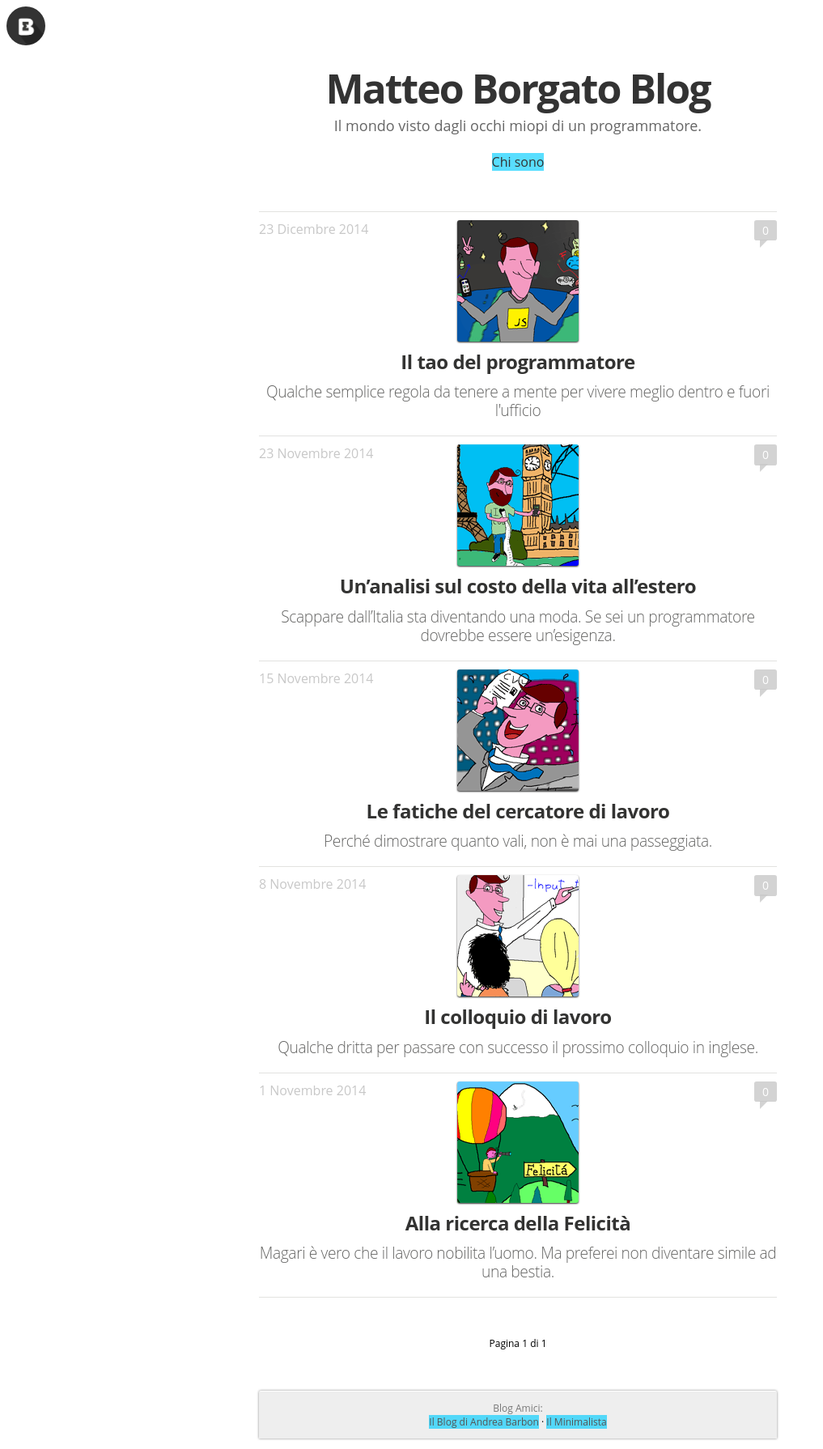
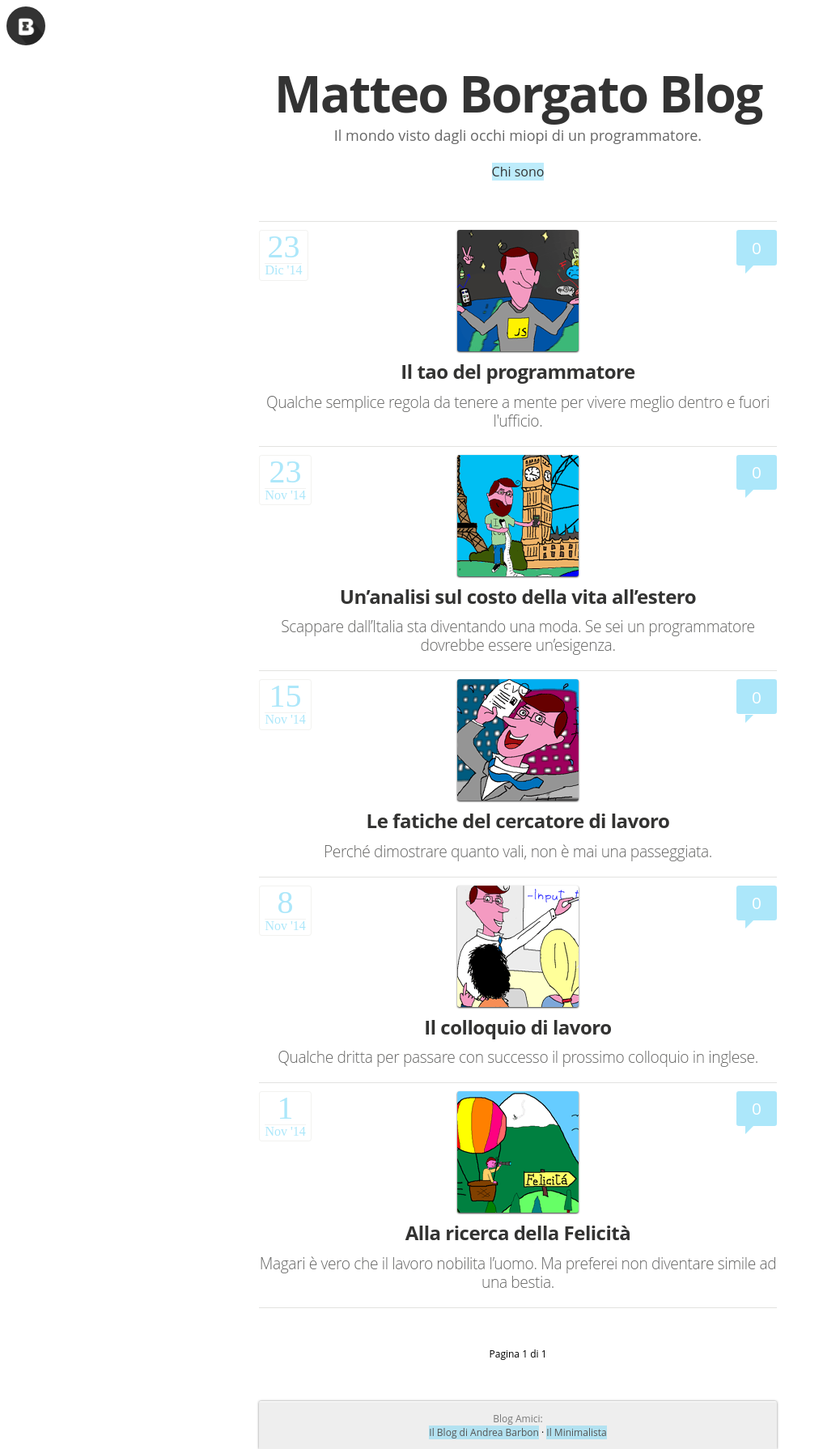
Before and after one commit to borgateo/blog, a Jekyll site: the page built from index.html, in a window 1280 px wide. Shown: the whole page at 81% size, without its empty margins (0-1017 px from the left). Built offline with Jekyll 4.4.1, drawn with Linux system fonts in a browser that asks for light colours; some web fonts are replaced; Markdown is read by kramdown in place of the engine named in the settings; a script that is not in the unit is left out; the list of posts is cut into pages by our own code; comment, search, counter and statistics services are not loaded.

Commit message:
update bottom bg

```diff
--- a/_config.yml
+++ b/_config.yml
@@ -9,7 +9,7 @@ email:
 #blog logo
 logo: "/assets/images/logoMB.png"
 # blog cover
-cover: "/assets/images/desktop.jpg"
+cover: "/assets/images/lavorando.jpg"
 
 name: "Matteo Borgato"
 author: "Matteo Borgato"
--- a/assets/css/main.css
+++ b/assets/css/main.css
@@ -186,7 +186,7 @@ body {
 a {
   color: #333;
   text-decoration: none;
-  background-color: rgba(0, 204, 255, 0.65); }
+  background-color: rgba(90, 207, 245, 0.4); }
 
 .logo-readium {
   position: fixed;
@@ -253,12 +253,12 @@ a {
   .blog-header .blog-title {
     margin: 0;
     padding: 84px 16px 8px;
-    font-size: 50px;
+    font-size: 3.9em;
     text-align: center;
     font-weight: 700;
     letter-spacing: -2px;
     outline: 0;
-    line-height: 50px;
+    line-height: 1;
     word-break: break-word;
     color: #333; }
   .blog-header .blog-description {
@@ -327,27 +327,40 @@ a {
       font-size: 14px; }
     .content article .post-meta-index {
       position: absolute;
-      color: #c8c8c8; }
-    .content article .disqus-comment-count {
-      height: 1.8em;
-      width: 2em;
-      line-height: 1.8;
-      font-size: 14px;
-      background: rgba(200, 200, 200, 0.8);
+      color: #c8c8c8;
+      padding: 0 0.4em 0.2em 0.4em;
+      background-color: #FFF;
+      line-height: 1;
+      border-radius: 0.2em;
+      border: 1px solid #f2f2f0;
+      text-align: center;
+      font-family: Linux Libertine;
+      color: rgba(90, 207, 245, 0.5); }
+      .content article .post-meta-index span {
+        display: block; }
+      .content article .post-meta-index .day {
+        font-size: 2.5em;
+        border-bottom: 1px solid #f2f2f0; }
+    .content article .comments-bubble {
+      line-height: 1;
+      background: rgba(90, 207, 245, 0.5);
       position: absolute;
       right: 0;
+      padding: 0.7em 1.2em;
       border-radius: 0.2em;
       color: #FFF; }
-    .content article .disqus-comment-count::after {
+      .content article .comments-bubble span {
+        font-size: 1.3em; }
+    .content article .comments-bubble::after {
       border-left: 0 none;
       border-right: 10px solid transparent;
-      border-top: 10px solid rgba(200, 200, 200, 0.8);
+      border-top: 10px solid rgba(90, 207, 245, 0.5);
       content: "";
+      position: absolute;
       height: 0;
-      left: 7px;
-      position: absolute;
-      top: 24px;
-      width: 0; }
+      width: 0;
+      left: 0.7em;
+      top: 2.7em; }
 
 .container.featured {
   padding-bottom: 40px; }
@@ -658,8 +671,8 @@ a {
     border: 0;
     padding: 0;
     display: block;
-    width: 15%;
-    margin: 16px 0 16px 100px;
+    width: 18%;
+    margin: 16px auto;
     border: 0px solid #DDD;
     border-top: 1px solid #DDD; }
   .post .bottom-teaser .isLeft {
@@ -738,7 +751,7 @@ a {
     background-size: cover;
     background-repeat: no-repeat;
     background-position: center;
-    background-image: url('/assets/images/desktop.jpg'); }
+    background-image: url('/assets/images/lavorando.jpg'); }
   .bottom-closer .inner {
     width: 100%;
     position: relative;
--- a/index.html
+++ b/index.html
@@ -21,28 +21,30 @@ layout: default
       <a href="{{ post.url }}" itemprop="url" class="article-link">
         <div class="post-meta-index">
           <time datetime="{{ post.date | date: "%F %R" }}">
-            <!-- Whitespace added for readability -->
             {% assign m = post.date | date: "%-m" %}
-            {{ post.date | date: "%-d" }}
-            {% case m %}
-              {% when '1' %}Gennaio
-              {% when '2' %}Febbraio
-              {% when '3' %}Marzo
-              {% when '4' %}Aprile
-              {% when '5' %}Maggio
-              {% when '6' %}Giugno
-              {% when '7' %}Luglio
-              {% when '8' %}Agosto
-              {% when '9' %}Settembre
-              {% when '10' %}Ottobre
-              {% when '11' %}Novembre
-              {% when '12' %}Dicembre
-            {% endcase %}
-            {{ post.date | date: "%Y" }}
+            <span class="day">{{ post.date | date: "%-d" }}</span>
+            <span>{% case m %}
+                {% when '1' %}Gen
+                {% when '2' %}Feb
+                {% when '3' %}Mar
+                {% when '4' %}Apr
+                {% when '5' %}Mag
+                {% when '6' %}Giu
+                {% when '7' %}Lug
+                {% when '8' %}Ago
+                {% when '9' %}Set
+                {% when '10' %}Ott
+                {% when '11' %}Nov
+                {% when '12' %}Dic
+              {% endcase %}
+              '{{ post.date | date: "%y" }}
+            </span>
           </time>
   <!--            <span class="post-tags-set">on {{#foreach tags}}<span class="post-tag-{{slug}}">{{#if @first}}{{else}}, {{/if}}<a href="/tag/{{slug}}">{{name}}</a></span>{{/foreach}}</span>-->
         </div>
-        <div class="disqus-comment-count" title="commenti" data-disqus-url="http://blog.matteoborgato.com{{ post.url }}/">0</div>
+        <div title="commenti" class="comments-bubble">
+          <span class="disqus-comment-count" data-disqus-url="http://blog.matteoborgato.com{{ post.url }}/">0</span>
+        </div>
         <header class="post-header">
           <div class="thumbnail-image" style="background-image: url({{ post.image-thumbnail }})"></div>
           <h2 class="post-title" itemprop="name">
```
Also changed, not shown: _assets/stylesheets/main.scss (+34 -17 lines), _posts/2014-11-23-analisi-costo-vita-all-estero.markdown (+10 -2 lines), _posts/2014-12-23-il-tao-del-programmatore.markdown (+9 -7 lines), assets/article_images/2014-11-23-analisi-costo-vita-all-estero/citta.gif (added), assets/article_images/2014-11-23-analisi-costo-vita-all-estero/comparazione.gif (added), assets/article_images/2014-11-23-analisi-costo-vita-all-estero/stipendi-barchart.gif (added), assets/images/lavorando.jpg (added), 2 other files.
